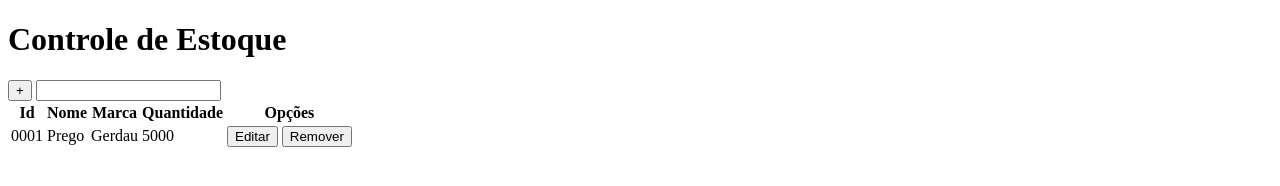
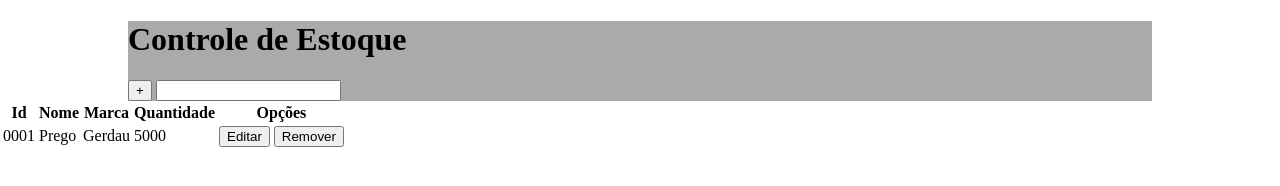
Before and after one commit to AmandaTeodora/controledeestoque, a plain HTML site: page index.html in a window 1280 px wide. Drawn offline with Linux system fonts and the light colour scheme.

Commit message:
Primeiro commit style

```diff
--- a/index.html
+++ b/index.html
@@ -5,12 +5,13 @@
     <meta http-equiv="x-ua-compatible" content="IE=edge">
     <meta name="viewport" content="width=device-width, initial-scale=1.0">
     <title>CONTROLE DE ESTOQUE</title>
+    <link rel="stylesheet" href="style.css">
 </head>
 <body>
-    <header>
-        <h1>Controle de Estoque</h1>
-        <button>+</button>
-        <input type="search">
+    <header class="Controle">
+        <h1 class="titulo">Controle de Estoque</h1>
+        <button class="adicinar">+</button>
+        <input class="buscar" type="search">
     </header>
     <table>
         <thead>
--- /dev/null
+++ b/style.css
@@ -0,0 +1,18 @@
+body {
+    margin: 0;
+}
+.Controle {
+    width: 80vw;
+    margin: 0 auto;
+    background: rgba(128, 128, 128, 0.671);
+
+}
+.titulo {
+
+}
+.adicinar {
+
+}
+.buscar {
+
+}
```
Also changed, not shown: 1 other file.
